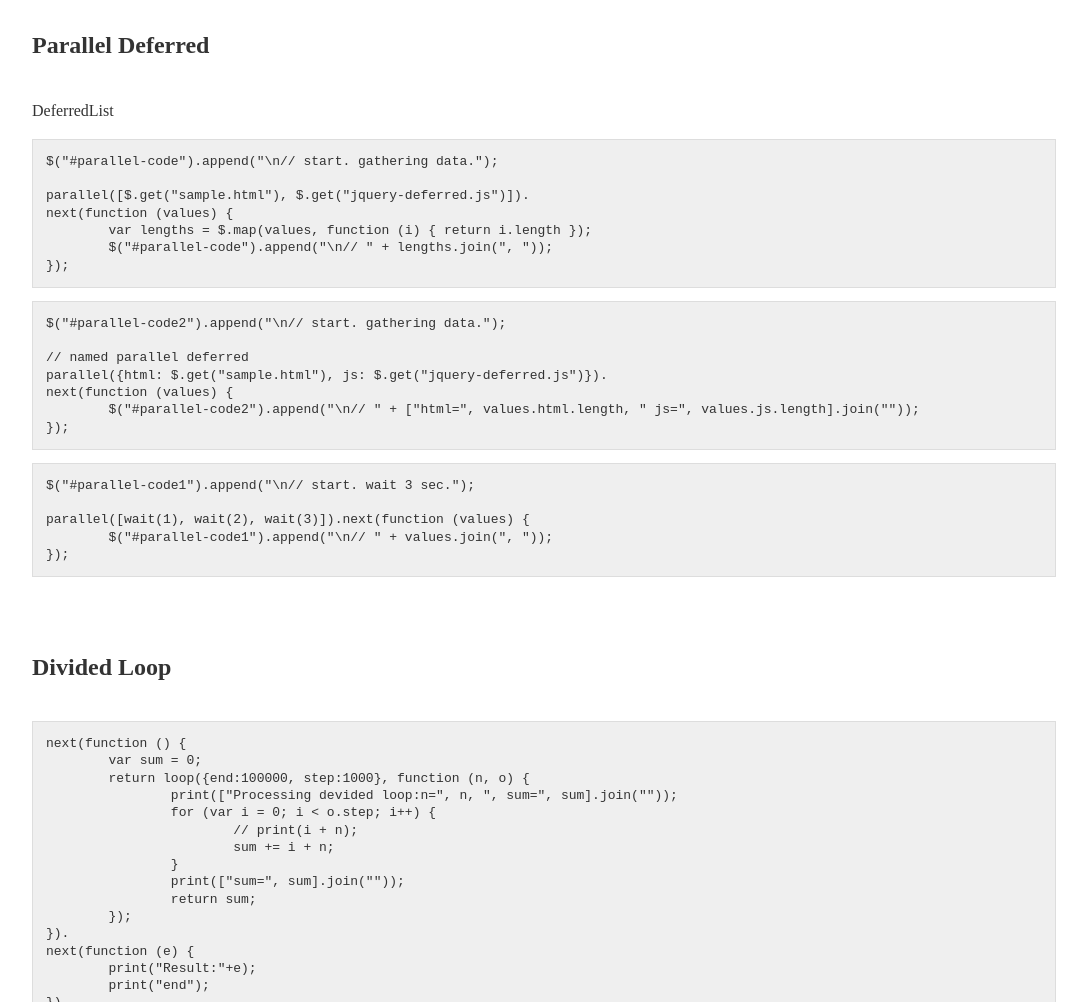
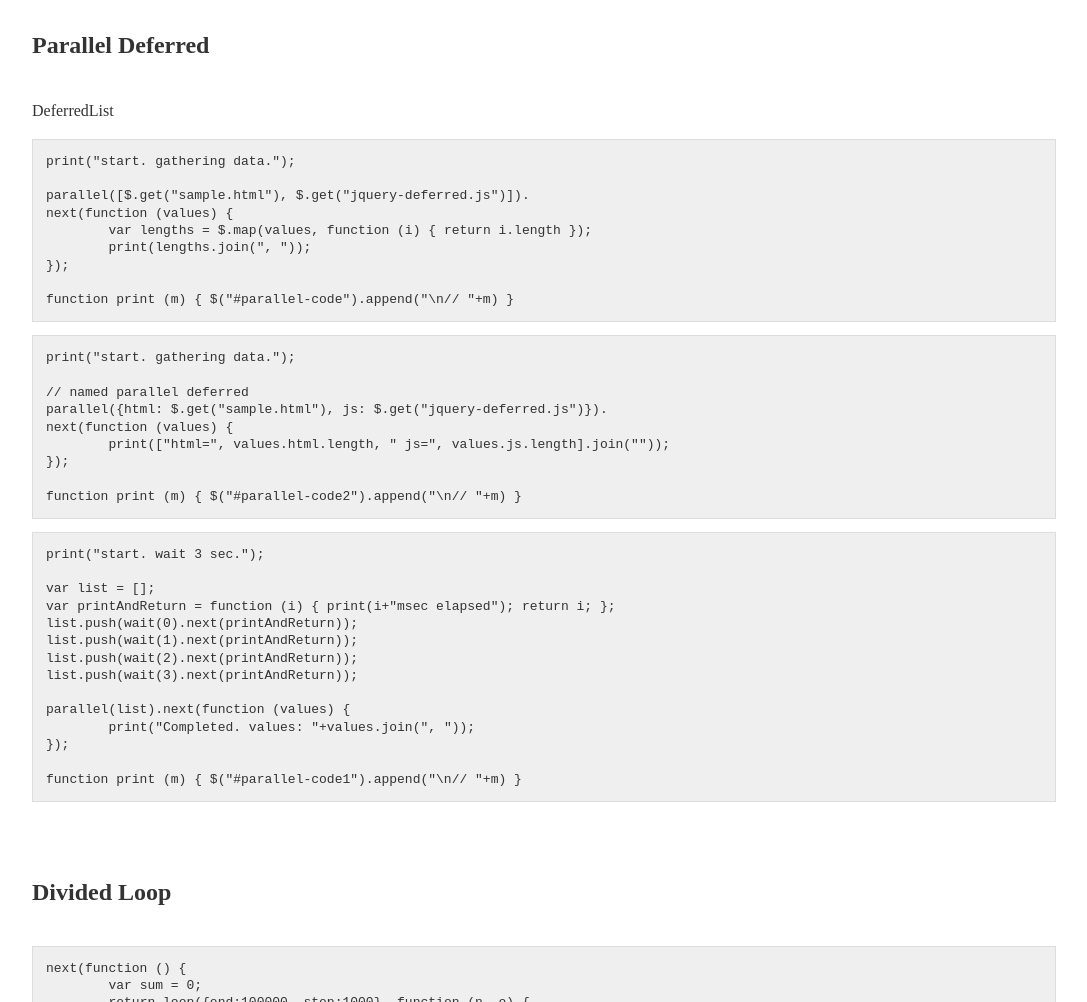
Before and after one commit to cho45/jsdeferred, a plain HTML site: page sample.html in a window 1280 px wide. Shown: the part 1660-2662 px from the top of the page, without its empty margins (96-1183 px from the left). Drawn offline with nearby package versions, Linux system fonts and the light colour scheme.

Commit message:
lang/javascript/jquery-deferred/sample.html:     wait の parallel の例をマシに

```diff
--- a/sample.html
+++ b/sample.html
@@ -117,29 +117,42 @@ $.get("sample.html").next(function (data) {
 					<h2>Parallel Deferred</h2>
 					<p>DeferredList</p>
 					<pre id="parallel-code" onclick="eval($(this).text());">
-$("#parallel-code").append("\n// start. gathering data.");
+print("start. gathering data.");
 
 parallel([$.get("sample.html"), $.get("jquery-deferred.js")]).
 next(function (values) {
 	var lengths = $.map(values, function (i) { return i.length });
-	$("#parallel-code").append("\n// " + lengths.join(", "));
+	print(lengths.join(", "));
 });
+
+function print (m) { $("#parallel-code").append("\n// "+m) }
 </pre>
 					<pre id="parallel-code2" onclick="eval($(this).text());">
-$("#parallel-code2").append("\n// start. gathering data.");
+print("start. gathering data.");
 
 // named parallel deferred
 parallel({html: $.get("sample.html"), js: $.get("jquery-deferred.js")}).
 next(function (values) {
-	$("#parallel-code2").append("\n// " + ["html=", values.html.length, " js=", values.js.length].join(""));
+	print(["html=", values.html.length, " js=", values.js.length].join(""));
 });
+
+function print (m) { $("#parallel-code2").append("\n// "+m) }
 </pre>
 					<pre id="parallel-code1" onclick="eval($(this).text());">
-$("#parallel-code1").append("\n// start. wait 3 sec.");
+print("start. wait 3 sec.");
 
-parallel([wait(1), wait(2), wait(3)]).next(function (values) {
-	$("#parallel-code1").append("\n// " + values.join(", "));
+var list = [];
+var printAndReturn = function (i) { print(i+"msec elapsed"); return i; };
+list.push(wait(0).next(printAndReturn));
+list.push(wait(1).next(printAndReturn));
+list.push(wait(2).next(printAndReturn));
+list.push(wait(3).next(printAndReturn));
+
+parallel(list).next(function (values) {
+	print("Completed. values: "+values.join(", "));
 });
+
+function print (m) { $("#parallel-code1").append("\n// "+m) }
 </pre>
 				</div>
 
```
